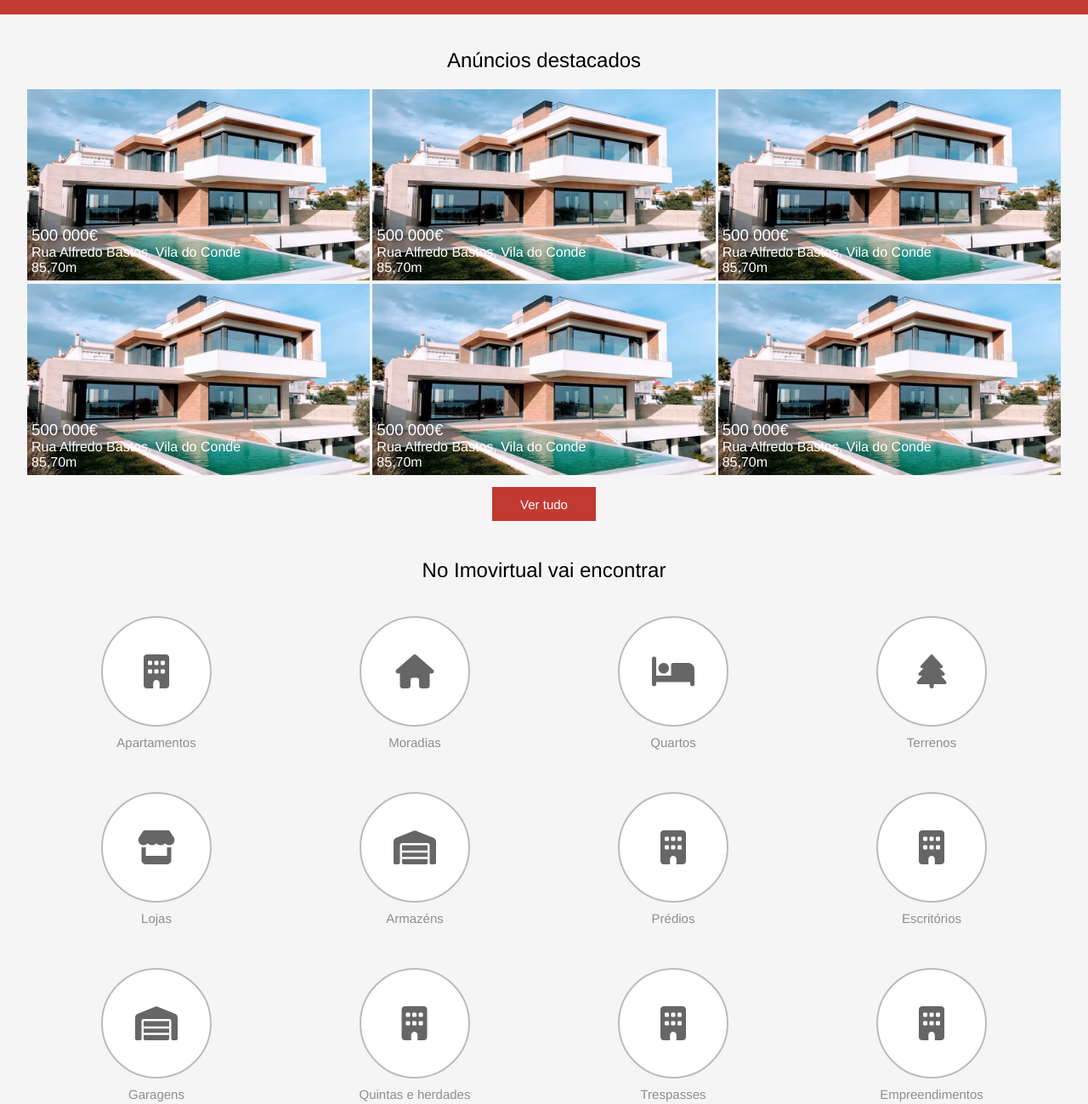
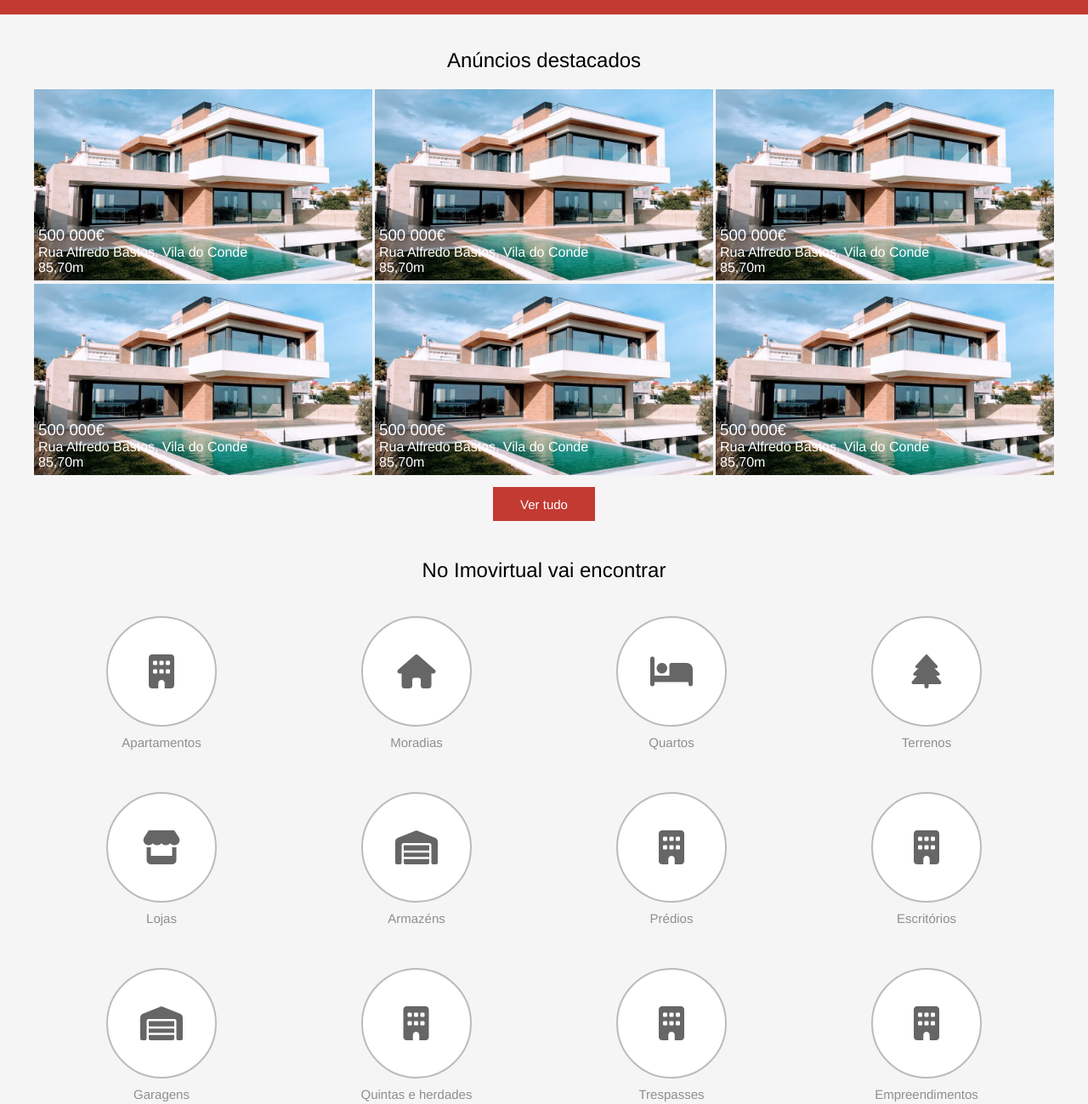
Before and after one commit to Marco-26/imovirtual-clone, a plain HTML site: page Imovirtual Clone/index.html in a window 1280 px wide. Shown: the part 392-1691 px from the top of the page at 85% size. Drawn offline with Linux system fonts and the light colour scheme.

Commit message:
small fixes

```diff
--- a/Imovirtual Clone/style.css
+++ b/Imovirtual Clone/style.css
@@ -435,6 +435,7 @@ header {
   width: 100%;
   height: 225px;
   cursor: pointer;
+  background-size: cover;
 }
 
 .image__text {
@@ -745,6 +746,14 @@ header {
   formulario de procura,
   adicionar perguntas frequentes,
   ajustar footer */
+  .menu{
+    display: none;
+  }
+
+  .highlight__section{
+    max-width: 1200px;
+    margin: 40px auto;
+  }
 
   .highlight-grid {
     grid-template-columns: repeat(3, 1fr);
@@ -755,6 +764,11 @@ header {
     display: block;
   }
 
+  .services__section{
+    max-width: 1200px;
+    margin: 240px auto 0 auto;
+  }
+
   .services {
     grid-template-columns: repeat(4, 1fr);
     grid-template-rows: repeat(3, 1fr);
```
